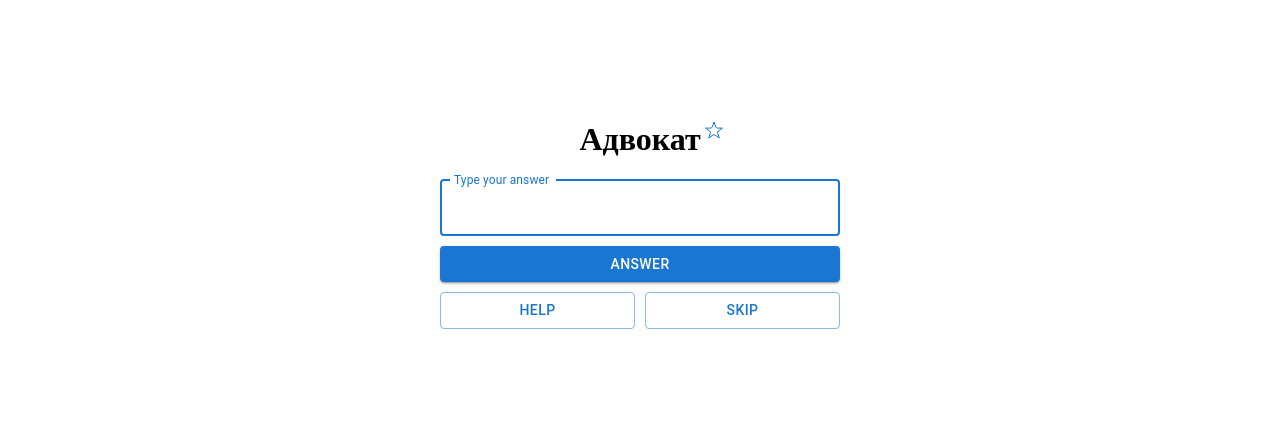
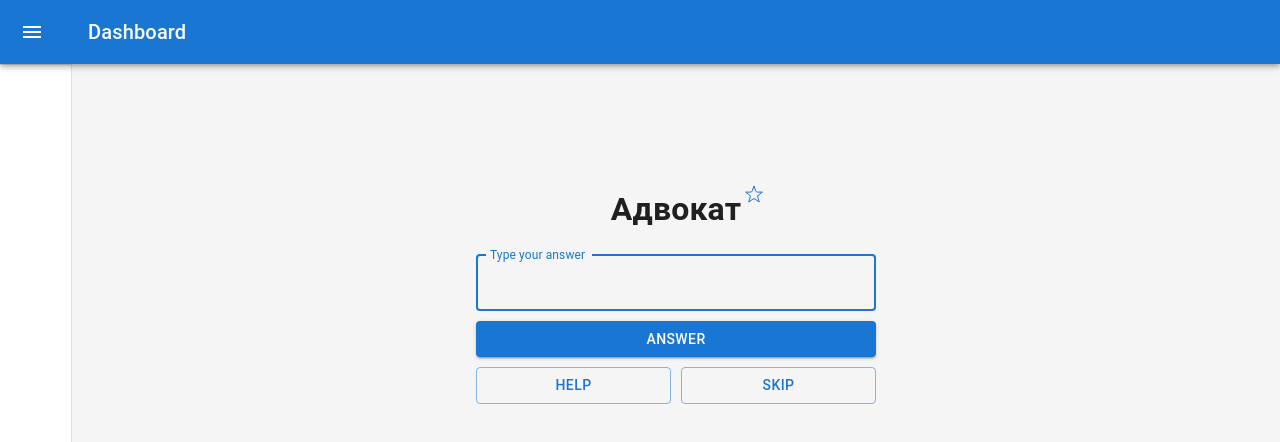
Before and after one commit to vyasinskiy/yasinsky-english, a React (Create React App) app: page / in a window 1280 px wide. Shown: the top 442 px of the page. Built offline with nearby package versions, Linux system fonts and the light colour scheme.

Commit message:
Add Dashboard

```diff
--- a/src/App.tsx
+++ b/src/App.tsx
@@ -4,13 +4,21 @@
 import { Playground } from './components/Playground/Playground';
 
 import './index.scss';
+import Dashboard from './components/Dashboard';
 
 function App() {
 	const isGameFinished = useSelector(
 		(state: RootState) => state.isGameFinished
 	);
 
-	return isGameFinished ? 'Game finished' : <Playground />;
+	return (
+		<Dashboard>
+			{isGameFinished ?
+				(<p>Game finished</p>) :
+				<Playground />
+			}
+		</Dashboard>
+	);
 }
 
 export default App;
--- /dev/null
+++ b/src/components/Dashboard.tsx
@@ -0,0 +1,165 @@
+import * as React from 'react';
+import { styled, createTheme, ThemeProvider } from '@mui/material/styles';
+import CssBaseline from '@mui/material/CssBaseline';
+import MuiDrawer from '@mui/material/Drawer';
+import Box from '@mui/material/Box';
+import MuiAppBar, { AppBarProps as MuiAppBarProps } from '@mui/material/AppBar';
+import Toolbar from '@mui/material/Toolbar';
+import List from '@mui/material/List';
+import Typography from '@mui/material/Typography';
+import Divider from '@mui/material/Divider';
+import IconButton from '@mui/material/IconButton';
+import Badge from '@mui/material/Badge';
+import Container from '@mui/material/Container';
+import Grid from '@mui/material/Grid';
+import Paper from '@mui/material/Paper';
+import Link from '@mui/material/Link';
+import MenuIcon from '@mui/icons-material/Menu';
+import ChevronLeftIcon from '@mui/icons-material/ChevronLeft';
+import NotificationsIcon from '@mui/icons-material/Notifications';
+
+function Copyright(props: any) {
+  return (
+    <Typography variant="body2" color="text.secondary" align="center" {...props}>
+      {'Copyright © '}
+      <Link color="inherit" href="https://mui.com/">
+        Your Website
+      </Link>{' '}
+      {new Date().getFullYear()}
+      {'.'}
+    </Typography>
+  );
+}
+
+const drawerWidth = 240;
+
+interface AppBarProps extends MuiAppBarProps {
+  open?: boolean;
+}
+
+interface DashboardProps {
+  children: React.ReactElement;
+}
+
+const AppBar = styled(MuiAppBar, {
+  shouldForwardProp: (prop) => prop !== 'open',
+})<AppBarProps>(({ theme, open }) => ({
+  zIndex: theme.zIndex.drawer + 1,
+  transition: theme.transitions.create(['width', 'margin'], {
+    easing: theme.transitions.easing.sharp,
+    duration: theme.transitions.duration.leavingScreen,
+  }),
+  ...(open && {
+    marginLeft: drawerWidth,
+    width: `calc(100% - ${drawerWidth}px)`,
+    transition: theme.transitions.create(['width', 'margin'], {
+      easing: theme.transitions.easing.sharp,
+      duration: theme.transitions.duration.enteringScreen,
+    }),
+  }),
+}));
+
+const Drawer = styled(MuiDrawer, { shouldForwardProp: (prop) => prop !== 'open' })(
+  ({ theme, open }) => ({
+    '& .MuiDrawer-paper': {
+      position: 'relative',
+      whiteSpace: 'nowrap',
+      width: drawerWidth,
+      transition: theme.transitions.create('width', {
+        easing: theme.transitions.easing.sharp,
+        duration: theme.transitions.duration.enteringScreen,
+      }),
+      boxSizing: 'border-box',
+      ...(!open && {
+        overflowX: 'hidden',
+        transition: theme.transitions.create('width', {
+          easing: theme.transitions.easing.sharp,
+          duration: theme.transitions.duration.leavingScreen,
+        }),
+        width: theme.spacing(7),
+        [theme.breakpoints.up('sm')]: {
+          width: theme.spacing(9),
+        },
+      }),
+    },
+  }),
+);
+
+// TODO remove, this demo shouldn't need to reset the theme.
+const defaultTheme = createTheme();
+
+export default function Dashboard({ children }: DashboardProps) {
+  const [open, setOpen] = React.useState(false);
+  const toggleDrawer = () => {
+    setOpen(!open);
+  };
+
+  return (
+    <ThemeProvider theme={defaultTheme}>
+      <Box sx={{ display: 'flex' }}>
+        <CssBaseline />
+        <AppBar position="absolute" open={open}>
+          <Toolbar
+            sx={{
+              pr: '24px', // keep right padding when drawer closed
+            }}
+          >
+            <IconButton
+              edge="start"
+              color="inherit"
+              aria-label="open drawer"
+              onClick={toggleDrawer}
+              sx={{
+                marginRight: '36px',
+                ...(open && { display: 'none' }),
+              }}
+            >
+              <MenuIcon />
+            </IconButton>
+            <Typography
+              component="h1"
+              variant="h6"
+              color="inherit"
+              noWrap
+              sx={{ flexGrow: 1 }}
+            >
+              Dashboard
+            </Typography>
+          </Toolbar>
+        </AppBar>
+        <Drawer variant="permanent" open={open}>
+          <Toolbar
+            sx={{
+              display: 'flex',
+              alignItems: 'center',
+              justifyContent: 'flex-end',
+              px: [1],
+            }}
+          >
+            <IconButton onClick={toggleDrawer}>
+              <ChevronLeftIcon />
+            </IconButton>
+          </Toolbar>
+          <Divider />
+        </Drawer>
+        <Box
+          component="main"
+          sx={{
+            backgroundColor: (theme) =>
+              theme.palette.mode === 'light'
+                ? theme.palette.grey[100]
+                : theme.palette.grey[900],
+            flexGrow: 1,
+            height: '100vh',
+            overflow: 'auto',
+          }}
+        >
+          <Toolbar />
+          <Container maxWidth="lg" sx={{ mt: 4, mb: 4 }}>
+            {children}
+          </Container>
+        </Box>
+      </Box>
+    </ThemeProvider>
+  );
+}
--- a/src/components/SnackBar/SnackBar.tsx
+++ b/src/components/SnackBar/SnackBar.tsx
@@ -27,6 +27,7 @@
 			onClose={() => setIsOpen(false)}
 			autoHideDuration={2000}
 			message={message}
+			style={{ left: 'auto', right: '20px' }}
 		/>
 	);
 };
```
Also changed, not shown: src/assets/translations-es.json.
